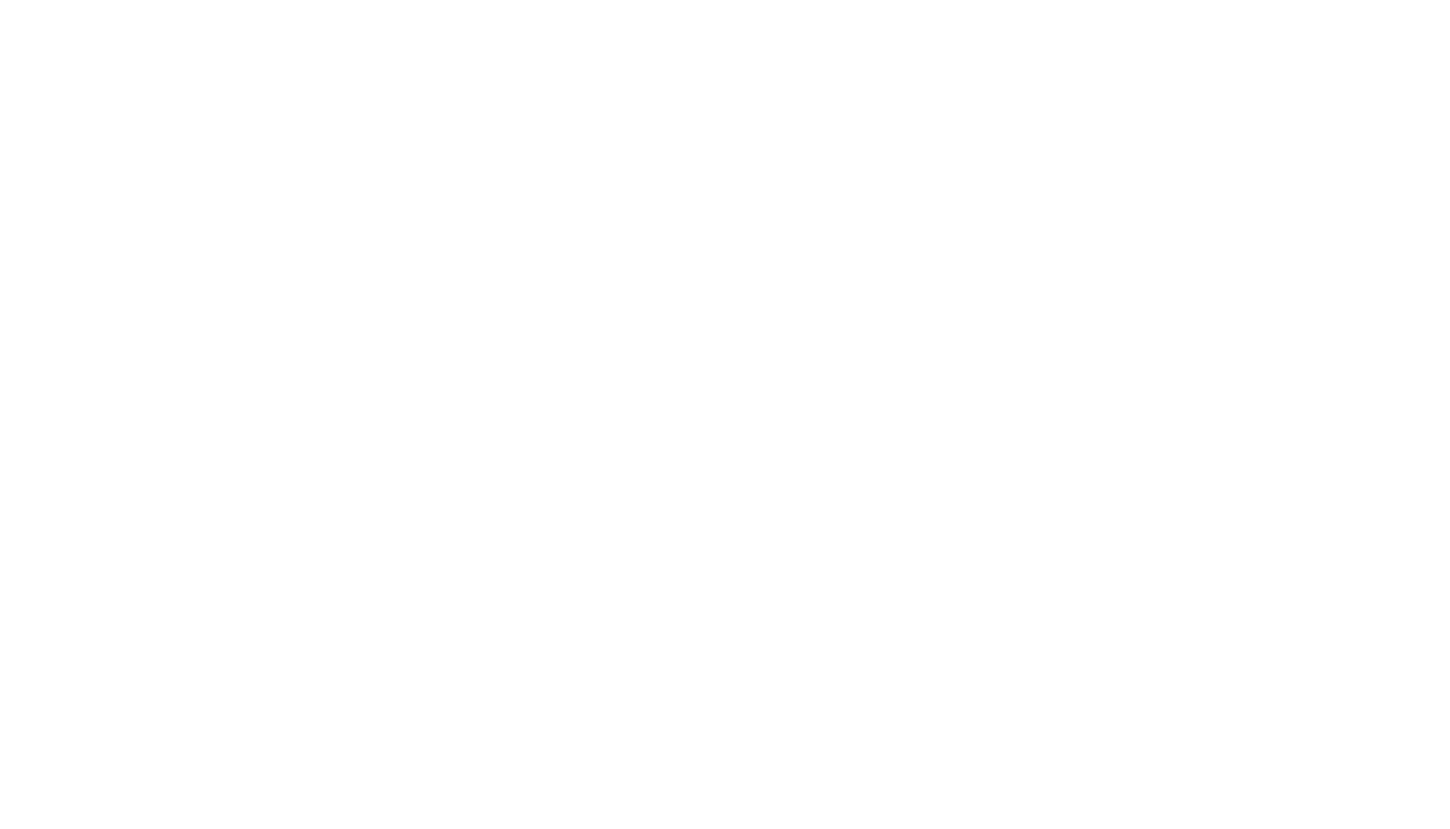
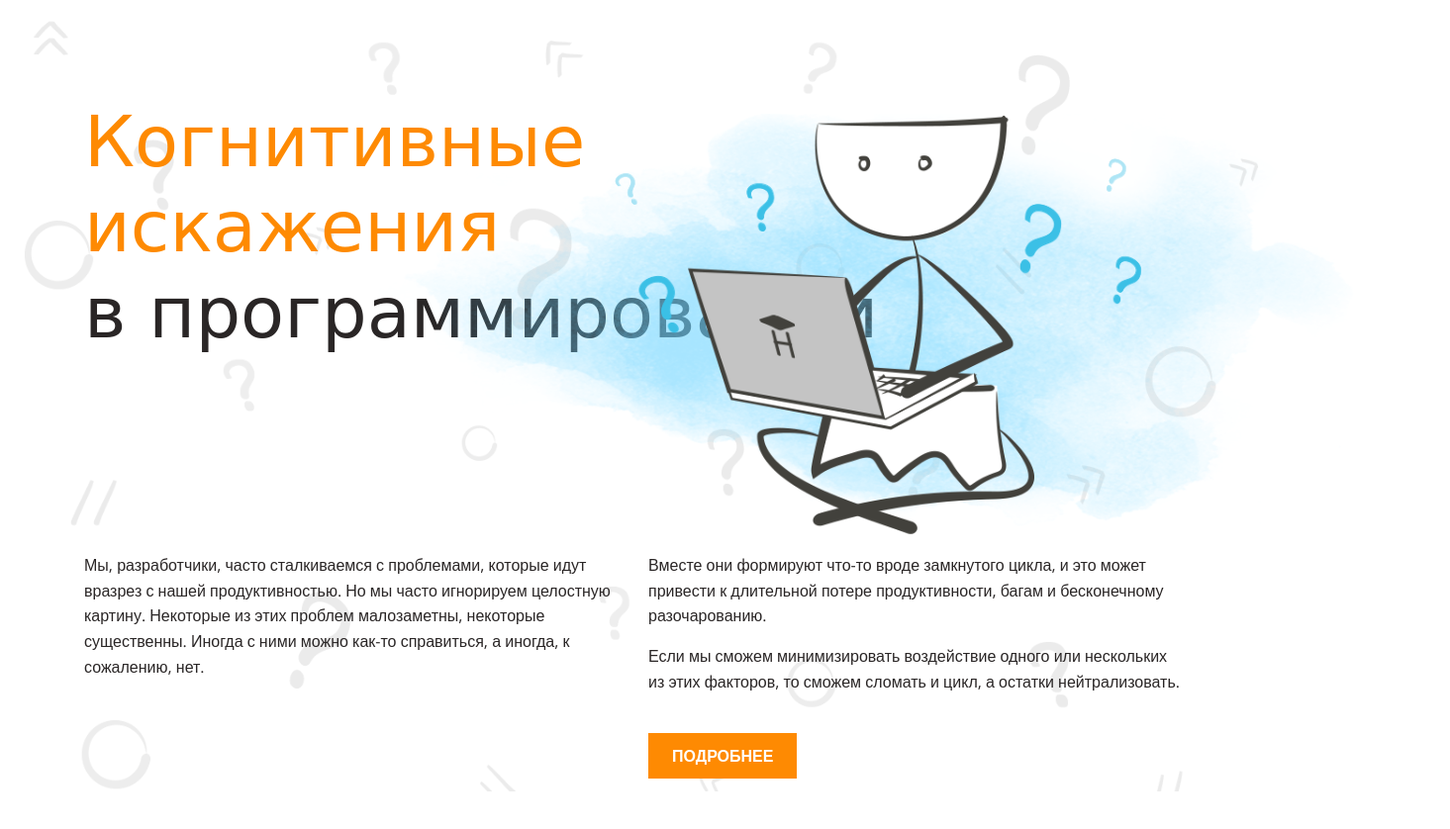
Before and after one commit to TarquiniusMajor/layout-designer-project-lvl1, a website: page src/index.html in a window 1280 px wide. Shown: the top 838 px of the page at 99% size, 1465 px wide, since content can reach past the window. Drawn offline with nearby package versions, Linux system fonts and the light colour scheme; a web font is replaced by a local one.

Commit message:
step 3 pre-check

```diff
--- a/src/index.html
+++ b/src/index.html
@@ -9,7 +9,30 @@
     <link rel="stylesheet" href="styles/style.css">
 </head>
 <body>
-    <main class="main"></main>
+    <header class="bg-image">
+      <div class="content">
+        <h1 class="mb-200"><span class="color-primary">Когнитивные<br> искажения</span><br> в программировании</h1>
+        <img src="images/main.png" alt="" class="header-image">
+        <div class="flex-container">
+          <div class="col mr-30">
+            <p>Мы, разработчики, часто сталкиваемся с проблемами, которые идут
+              вразрез с нашей продуктивностью. Но мы часто игнорируем
+              целостную картину. Некоторые из этих проблем малозаметны,
+              некоторые существенны. Иногда с ними можно как-то справиться, а
+              иногда, к сожалению, нет.</p>
+          </div>
+          <div class="col">
+            <p>Вместе они формируют что-то вроде замкнутого цикла, и это может
+              привести к длительной потере продуктивности, багам и
+              бесконечному разочарованию.</p>
+            <p class="mb-50">Если мы сможем минимизировать воздействие одного или
+              нескольких из этих факторов, то сможем сломать и цикл, а остатки
+              нейтрализовать.</p>
+            <a href="#" class="btn btn-orange">Подробнее</a>
+          </div>
+        </div>
+      </div>
+    </header>
     <section class="section"></section>
     <section class="">
         <div class="content"></div>
--- a/src/styles/main.css
+++ /dev/null
@@ -1,3 +0,0 @@
-.main {
-  color: #2a2626;
-}
--- a/src/styles/style.css
+++ b/src/styles/style.css
@@ -1,38 +1,39 @@
 /** CSS STYLE **/
-@import "main.css";
+@import url("https://fonts.googleapis.com/css2?family=Neucha&family=Open+Sans:wght@400;700&display=swap");
 
+/* Variables */
 :root {
   --color-white: #fff;
   --color-ht-white: #d7ccc0;
   --color-light: #f5f4f0;
-  --color-main: #fe8a02;
-  --color-main-dark: #42413c;
+  --color-primary: #fe8a02;
+  --color-primary-dark: #42413c;
   --color-dark: #2a2626;
   --color-ht-dark: #908d8b;
   --color-brown: #b09a81;
   --color-blue: #1085c5;
 }
 
-@font-face {
-  font-family: "Open Sans";
-  src: url("https://fonts.googleapis.com/css2?family=Open+Sans&display=swap") format("opentype");
-}
-
-@font-face {
-  font-family: Neucha;
-  src: url("https://fonts.googleapis.com/css2?family=Neucha&display=swap") format("opentype");
+/* Tag Common Rules */
+* {
+  margin: 0;
+  padding: 0;
 }
 
 html {
   color: var(--color-dark);
-  font: 16px/1.6em "Open Sans", sans-serif;
+  font-size: 16px;
+  font-family: "Open Sans", sans-serif;
+  line-height: 1.6em;
 }
 
 h1,
 h2,
 h3 {
+  position: relative;
+  line-height: 1.2em;
   font-family: Neucha, cursive;
-  line-height: 1.2em;
+  font-weight: 400;
 }
 
 h1 {
@@ -47,16 +48,106 @@ h3 {
   font-size: 34px;
 }
 
-main,
-section,
-footer {
-  display: flex;
-  flex-direction: column;
-  align-items: center;
-  padding-top: 100px;
-  padding-bottom: 100px;
+p {
+  margin-bottom: 15px;
 }
 
-.container {
-  max-width: 1100px;
+/* Generic classes */
+.content {
+  position: relative;
+  width: 1110px;
+  padding: 100px 0;
+  margin: 0 auto;
 }
+
+.bg-image::before {
+  position: absolute;
+  top: 0;
+  left: 0;
+  z-index: -10;
+
+  width: 100%;
+  height: 100%;
+
+  background-image: url("../images/background.png");
+  background-size: cover;
+  opacity: 0.1;
+
+  content: "";
+}
+
+.col {
+  width: 540px;
+}
+
+.header-image {
+  position: absolute;
+  top: 55px;
+  right: -270px;
+  height: 525px;
+}
+
+.btn {
+  padding: 12px 24px;
+
+  font-weight: 700;
+  text-decoration: none;
+}
+
+.btn-orange {
+  color: var(--color-white);
+
+  text-transform: uppercase;
+
+  background: var(--color-primary);
+}
+
+/* Atomic classes */
+.flex-container {
+  display: flex;
+  justify-content: space-between;
+}
+
+.color-primary {
+  color: var(--color-primary);
+}
+
+.color-ht-white {
+  color: var(--color-ht-white);
+}
+
+.color-light {
+  color: var(--color-light);
+}
+
+.color-primary-dark {
+  color: var(--color-primary-dark);
+}
+
+.color-dark {
+  color: var(--color-dark);
+}
+
+.color-ht-dark {
+  color: var(--color-ht-dark);
+}
+
+.color-brown {
+  color: var(--color-brown);
+}
+
+.color-blue {
+  color: var(--color-blue);
+}
+
+.mr-30 {
+  margin-right: 30px;
+}
+
+.mb-50 {
+  margin-bottom: 50px;
+}
+
+.mb-200 {
+  margin-bottom: 200px;
+}
```
Also changed, not shown: src/images/background.png (added), src/images/main.png (added).
